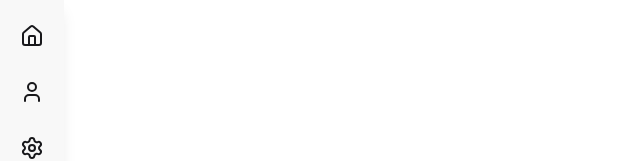
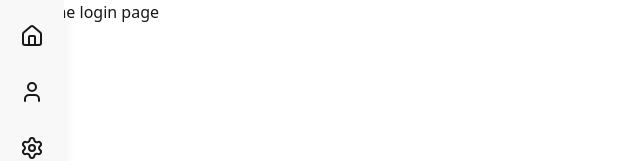
Before and after one commit to nravesz/DarknessExplorationRecord, a React app in the folder frontend/: page / in a window 1280 px wide. Shown: the top 161 px of the page, without its empty margins (0-640 px from the left). Built offline with nearby package versions, Linux system fonts and the light colour scheme; the HTML template or start-up script is replaced by a standard one.

Commit message:
add: routing

```diff
--- a/frontend/package.json
+++ b/frontend/package.json
@@ -13,7 +13,8 @@
     "axios": "^1.13.4",
     "daisyui": "^5.5.18",
     "react": "^19.2.0",
-    "react-dom": "^19.2.0"
+    "react-dom": "^19.2.0",
+    "react-router-dom": "^7.13.0"
   },
   "devDependencies": {
     "@eslint/js": "^9.39.1",
--- a/frontend/src/App.tsx
+++ b/frontend/src/App.tsx
@@ -1,7 +1,15 @@
-import SideBar from './features/SideBar';
+import { Route, Routes } from 'react-router-dom';
+import Layout from './features/Layout';
+import LoginPage from './pages/Login';
 
 function App() {
-  return <SideBar />;
+  return (
+    <Routes>
+      <Route element={<Layout />}>
+        <Route path="/" element={<LoginPage />} />
+      </Route>
+    </Routes>
+  );
 }
 
 export default App;
--- /dev/null
+++ b/frontend/src/features/Layout.tsx
@@ -0,0 +1,13 @@
+import { Outlet } from 'react-router-dom';
+import SideBar from './SideBar';
+
+function Layout() {
+  return (
+    <div className="">
+      <SideBar />
+      <Outlet />
+    </div>
+  );
+}
+
+export default Layout;
--- a/frontend/src/features/SideBar.tsx
+++ b/frontend/src/features/SideBar.tsx
@@ -1,5 +1,4 @@
-import { Home, User, Settings, LogIn } from "lucide-react";
-
+import { Home, User, Settings, LogIn } from 'lucide-react';
 
 function SideBar() {
   return (
@@ -13,7 +12,7 @@ function SideBar() {
       <button className="mb-4 p-2 rounded hover:bg-base-300">
         <Settings size={24} />
       </button>
-			<button className="mb-4 p-2 rounded hover:bg-base-300">
+      <button className="mb-4 p-2 rounded hover:bg-base-300">
         <LogIn size={24} />
       </button>
     </div>
--- a/frontend/src/main.tsx
+++ b/frontend/src/main.tsx
@@ -1,10 +1,13 @@
 import { StrictMode } from 'react';
 import { createRoot } from 'react-dom/client';
+import { BrowserRouter } from 'react-router-dom';
 import './index.css';
 import App from './App.tsx';
 
 createRoot(document.getElementById('root')!).render(
   <StrictMode>
-    <App />
+    <BrowserRouter>
+      <App />
+    </BrowserRouter>
   </StrictMode>
 );
--- /dev/null
+++ b/frontend/src/pages/Login.tsx
@@ -0,0 +1,5 @@
+function LoginPage() {
+  return <div>This is the login page</div>;
+}
+
+export default LoginPage;
```
Also changed, not shown: 1 other file (tests, documents, lock files or other folders).
